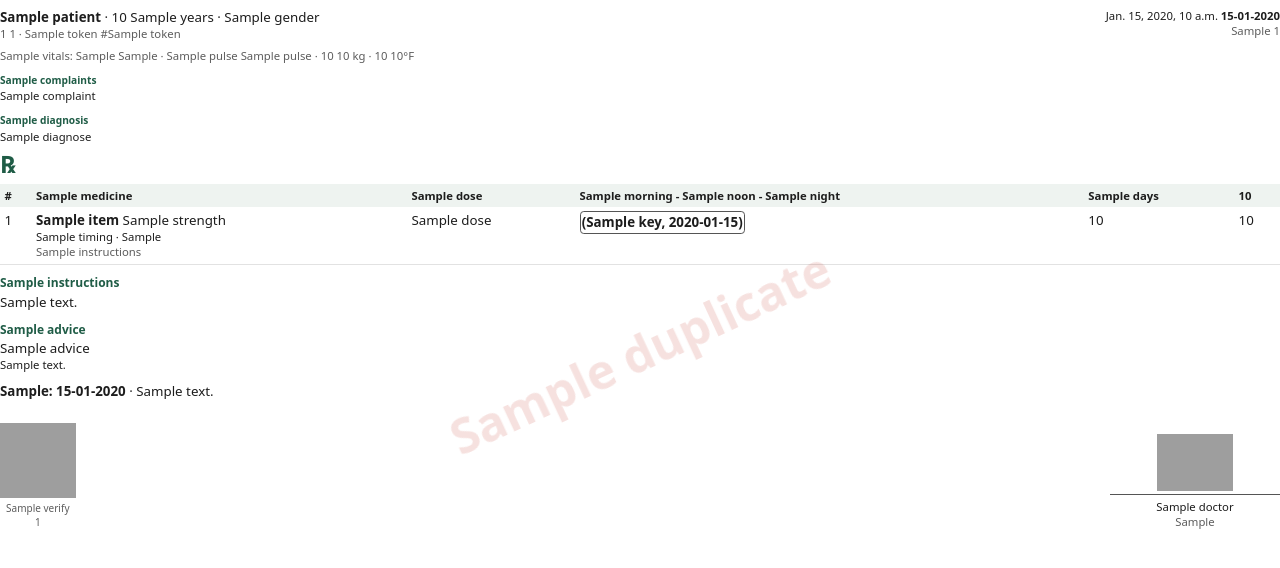
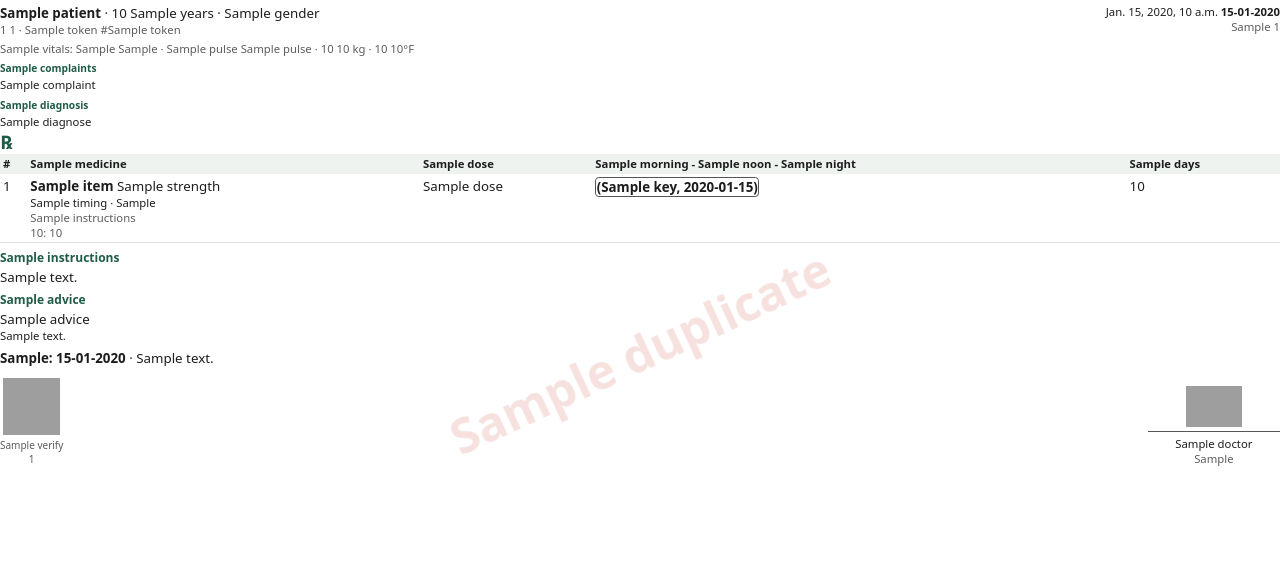
Before and after one commit to dhrumilM1999/ayurveda-clinic, a Django app: template backend/templates/documents/prescription.html in a window 1280 px wide. Shown: the top 568 px of the page. Run offline with Django 5.2, Linux system fonts and the light colour scheme; the template is opened without the code that fills it: most values are stand-ins (such as "Sample title", 1, 10 or a date in 2020); grey boxes are pictures that could not be loaded.

Commit message:
Print sizes: prescription fits one half-A4 page; case sheet shrinks to half-A4
A5/A6 prescriptions get tighter rows and no-wrap dose/days, so about 9 medicines stay on one page.
The Ayurveda case sheet no longer silently prints on A4 when half-A4 is chosen: it is scaled to fit.
Tests added for both.

Co-Authored-By: Claude Sonnet 5.5 <noreply@anthropic.com>

```diff
--- a/backend/templates/documents/prescription.html
+++ b/backend/templates/documents/prescription.html
@@ -27,6 +27,21 @@
   .section.long { page-break-inside: auto; }
   .alert { color: #a3261b; font-weight: 600; }
   .pre { white-space: pre-line; }
+  td.nw { white-space: nowrap; }
+  {% if size != "a4" %}
+  /* Half-A4 (A5) and A6: tighter rows and boxes, so a normal prescription stays on ONE page */
+  td { padding: 0.7mm 0.8mm; }
+  th { padding: 0.7mm 0.8mm; }
+  .times { gap: 0.6mm; }
+  .time { min-width: 5.5mm; padding: 0.1mm; }
+  .rx { font-size: 1.4em; margin: 0; }
+  .patient { margin: 1mm 0; }
+  .section { margin-top: 1.5mm; }
+  .foot { margin-top: 3mm; }
+  .qr img { width: 15mm; height: 15mm; }
+  .sign { min-width: 35mm; }
+  .sign img { max-height: 11mm; }
+  {% endif %}
 {% endblock %}
 {% block content %}
 {% if detailed %}<div class="doc-title">{{ w.detailed_title }}</div>{% endif %}
@@ -90,7 +105,7 @@
 
 <div class="rx">&#8478;</div>
 <table>
-  <thead><tr><th>#</th><th>{{ w.medicine }}</th><th>{{ w.dose }}</th><th>{{ w.morning }} - {{ w.noon }} - {{ w.night }}</th><th>{{ w.days }}</th>{% if size != "a5" %}<th>{{ w.qty }}</th>{% endif %}</tr></thead>
+  <thead><tr><th>#</th><th>{{ w.medicine }}</th><th>{{ w.dose }}</th><th>{{ w.morning }} - {{ w.noon }} - {{ w.night }}</th><th>{{ w.days }}</th>{% if size == "a4" %}<th>{{ w.qty }}</th>{% endif %}</tr></thead>
   <tbody>
   {% for i in items %}
   <tr>
@@ -99,12 +114,12 @@
       <span class="med">{{ i.name }}</span>{% if i.strength %} {{ i.strength }}{% endif %}{% if i.form %} <span class="small muted">· {{ i.form }}</span>{% endif %}
       {% if i.timing or i.with_anupana %}<div class="small">{{ i.timing }}{% if i.timing and i.with_anupana %} · {% endif %}{{ i.with_anupana }}</div>{% endif %}
       {% if i.instructions %}<div class="small muted">{{ i.instructions }}</div>{% endif %}
-      {% if size == "a5" and i.quantity %}<div class="small muted">{{ w.qty }}: {{ i.quantity }}</div>{% endif %}
+      {% if size != "a4" and i.quantity %}<div class="small muted">{{ w.qty }}: {{ i.quantity }}</div>{% endif %}
     </td>
-    <td>{{ i.dose }}</td>
+    <td class="nw">{{ i.dose }}</td>
     <td>{% if i.times %}<div class="times">{% for n in i.times %}<div class="time"><b>{{ n }}</b></div>{% endfor %}</div>{% else %}{{ i.frequency }}{% endif %}</td>
-    <td>{{ i.duration }}</td>
-    {% if size != "a5" %}<td>{{ i.quantity }}</td>{% endif %}
+    <td class="nw">{{ i.duration }}</td>
+    {% if size == "a4" %}<td>{{ i.quantity }}</td>{% endif %}
   </tr>
   {% endfor %}
   </tbody>
```
Also changed, not shown: backend/apps/documents/tests/test_print_sizes.py (added, +37 -0 lines), backend/apps/documents/views.py (+5 -2 lines), backend/templates/documents/prescription_ayurveda.html (+10 -5 lines), CHANGELOG.md.
